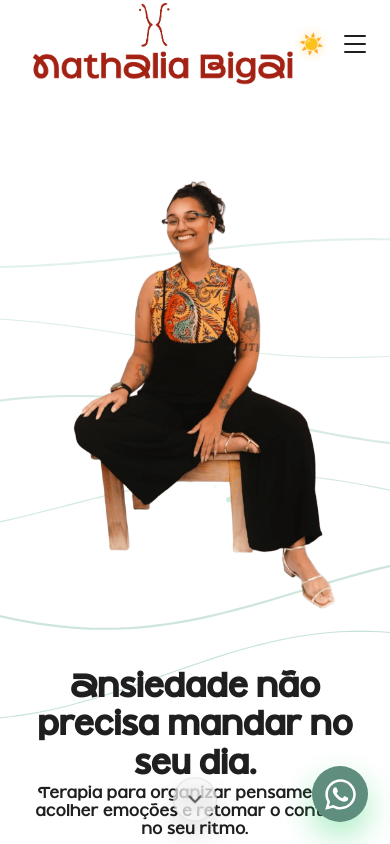
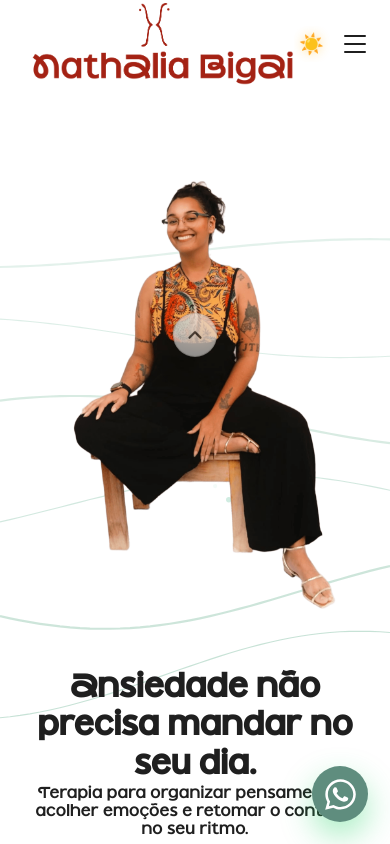
Before and after one commit to mathbigai/site-nathy, a React (Vite) app: page / in a window 390 px wide. Shown: the top 844 px of the page. Built offline with nearby package versions, Linux system fonts and the light colour scheme.

Commit message:
feat: Ajusta a seta que indica o scroll

```diff
--- a/src/App.tsx
+++ b/src/App.tsx
@@ -13,7 +13,7 @@ function App() {
   return (
     <>
       <WhatsAppFloating phone="5565992191866" />
-      <ScrollHint />
+      <ScrollHint footerSelector=".footer" />
       <Navbar />
       <Header />
 
--- a/src/components/ui/ScrollHint.tsx
+++ b/src/components/ui/ScrollHint.tsx
@@ -1,12 +1,62 @@
-export default function ScrollHint() {
+import { useEffect, useState } from 'react'
+
+type ScrollHintProps = {
+    footerSelector?: string
+}
+
+export default function ScrollHint({ footerSelector = 'footer' }: ScrollHintProps) {
+    const [isAtBottom, setIsAtBottom] = useState(false)
+    const [bottomPx, setBottomPx] = useState(16) // base (vai somar safe-area no CSS)
+
+    useEffect(() => {
+        const BASE = 16 // precisa bater com seu SCSS (bottom base)
+        const GAP = -60  // “respiro” acima do footer
+        const HINT_H = 44 // altura do botão
+
+        function update() {
+            // 1) direção no fim da página
+            const scrollY = window.scrollY
+            const windowH = window.innerHeight
+            const docH = document.documentElement.scrollHeight
+            setIsAtBottom(scrollY + windowH >= docH - 40)
+
+            // 2) não sobrepor o footer
+            const footer = document.querySelector(footerSelector) as HTMLElement | null
+            if (!footer) {
+                setBottomPx(BASE)
+                return
+            }
+
+            const footerRect = footer.getBoundingClientRect()
+            // quando o topo do footer entra na “zona” perto do bottom,
+            // a setinha precisa subir a diferença.
+            const limit = windowH - (BASE + HINT_H + GAP)
+
+            if (footerRect.top < limit) {
+                const overlap = limit - footerRect.top
+                setBottomPx(BASE + overlap)
+            } else {
+                setBottomPx(BASE)
+            }
+        }
+
+        window.addEventListener('scroll', update, { passive: true })
+        window.addEventListener('resize', update)
+        update()
+
+        return () => {
+            window.removeEventListener('scroll', update)
+            window.removeEventListener('resize', update)
+        }
+    }, [footerSelector])
+
     return (
-    <div className="scroll-hint" aria-hidden="true">
-      <svg
-        className="scroll-hint__icon"
-        viewBox="0 0 24 24"
-        width="22"
-        height="22"
+        <div
+            className={`scroll-hint ${isAtBottom ? 'scroll-hint--up' : ''}`}
+            aria-hidden="true"
+            style={{ ['--scroll-hint-bottom' as any]: `${bottomPx}px` }}
         >
+            <svg className="scroll-hint__icon" viewBox="0 0 24 24" width="22" height="22">
                 <path
                     d="M6 9l6 6 6-6"
                     fill="none"
--- a/src/styles/global.scss
+++ b/src/styles/global.scss
@@ -14,10 +14,11 @@ body {
   transition: background variables.$transition, color variables.$transition;
 }
 
+/* ===== WhatsApp fixo ===== */
 .whatsapp-float {
   position: fixed;
   right: 22px;
-  bottom: 22px;
+  bottom: calc(22px + env(safe-area-inset-bottom));
   width: 56px;
   height: 56px;
   border-radius: 999px;
@@ -47,18 +48,17 @@ body {
   background: url('/icons/whatsapp.svg') center / contain no-repeat;
 }
 
+/* ===== Setinha “scroll hint” (mobile) ===== */
 .scroll-hint {
   position: fixed;
   left: 50%;
-  bottom: calc(16px + env(safe-area-inset-bottom));
-  transform: translateX(-50%);
   z-index: 999;
 
   width: 44px;
   height: 44px;
   border-radius: 999px;
 
-  display: none; /* só mobile */
+  display: flex;
   align-items: center;
   justify-content: center;
 
@@ -71,13 +71,26 @@ body {
   box-shadow: 0 14px 28px color-mix(in srgb, #000 18%, transparent);
 
   opacity: 0.68;
-  pointer-events: none; /* garante que não é clicável */
+  pointer-events: none;
   user-select: none;
 
   animation: scrollHintFloat 1.25s ease-in-out infinite;
 
+  bottom: calc(var(--scroll-hint-bottom, 16px) + env(safe-area-inset-bottom));
+  transition: bottom 0.18s ease;
+
   &__icon {
     display: block;
+    transition: transform 0.25s ease;
+  }
+
+  /* quando chegar no final da página (classe aplicada via JS/React) */
+  &--up {
+    animation: scrollHintFloatUp 1.25s ease-in-out infinite;
+
+    .scroll-hint__icon {
+      transform: rotate(180deg);
+    }
   }
 }
 
@@ -85,22 +98,40 @@ body {
   0% {
     transform: translateX(-50%) translateY(0);
   }
+
   50% {
     transform: translateX(-50%) translateY(-7px);
   }
+
   100% {
     transform: translateX(-50%) translateY(0);
   }
 }
 
-@media (max-width: 768px) {
-  .scroll-hint {
-    display: inline-flex;
+@keyframes scrollHintFloatUp {
+  0% {
+    transform: translateX(-50%) translateY(0);
+  }
+
+  50% {
+    transform: translateX(-50%) translateY(7px);
+  }
+
+  100% {
+    transform: translateX(-50%) translateY(0);
   }
 }
 
 @media (prefers-reduced-motion: reduce) {
   .scroll-hint {
     animation: none;
+
+    &--up {
+      animation: none;
+    }
+  }
+
+  .whatsapp-float {
+    transition: none;
   }
 }
```
Lines whose indentation alone changed are shown as unchanged.
